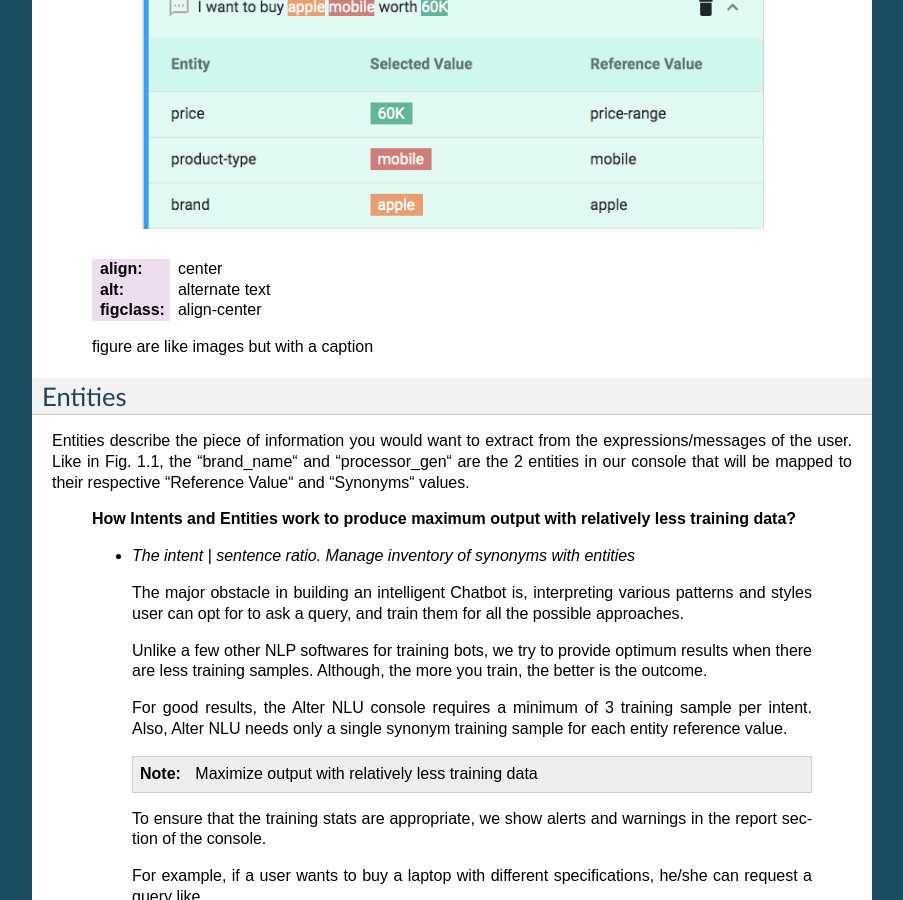
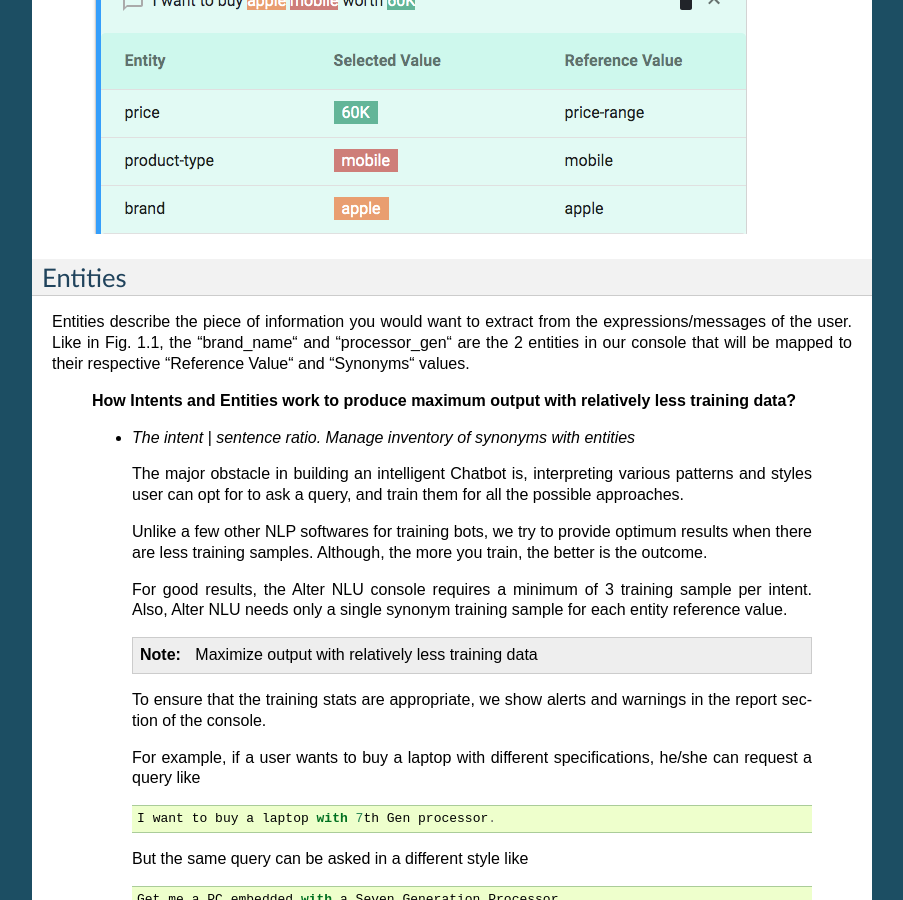
Before and after one commit to thakurtanya/kontikilabsDevelopers, a Sphinx documentation site: the page built from doc/source/Understanding-AlterNlu.rst, in a window 1280 px wide and 900 px high, scrolled down 545 px. Shown: the whole window, without its empty margins (198-1101 px from the left). Built offline with Sphinx 7.4.7, drawn with Linux system fonts in a browser that asks for light colours.

Commit message:
content additions

```diff
--- a/doc/source/Understanding-AlterNlu.rst
+++ b/doc/source/Understanding-AlterNlu.rst
@@ -23,12 +23,7 @@ There are 2 type of intents:
 
 	-	Second, which can have multiple or single keywords (entities) in the training phrase which we want to extract from the user query as explained in Fig. 1.1 below.
 
-	.. figure:: https://raw.githubusercontent.com/thakurtanya/kontikilabsDevelopers/master/images/intent-mapping.png
-    :align: center
-    :alt: alternate text
-    :figclass: align-center
-
-    figure are like images but with a caption
+	.. image:: https://raw.githubusercontent.com/thakurtanya/kontikilabsDevelopers/master/images/intent-mapping.png
 
 ========
 Entities
```
